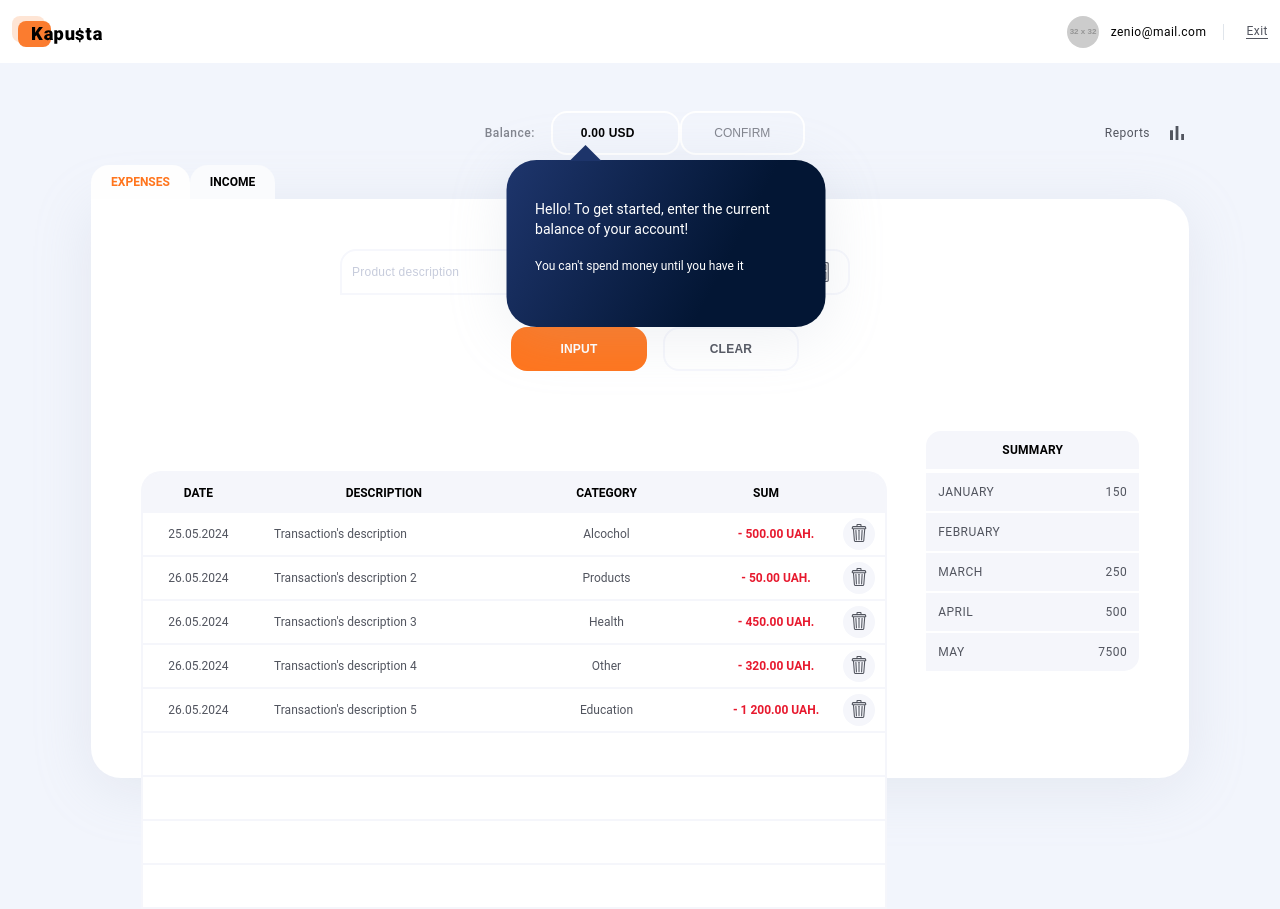
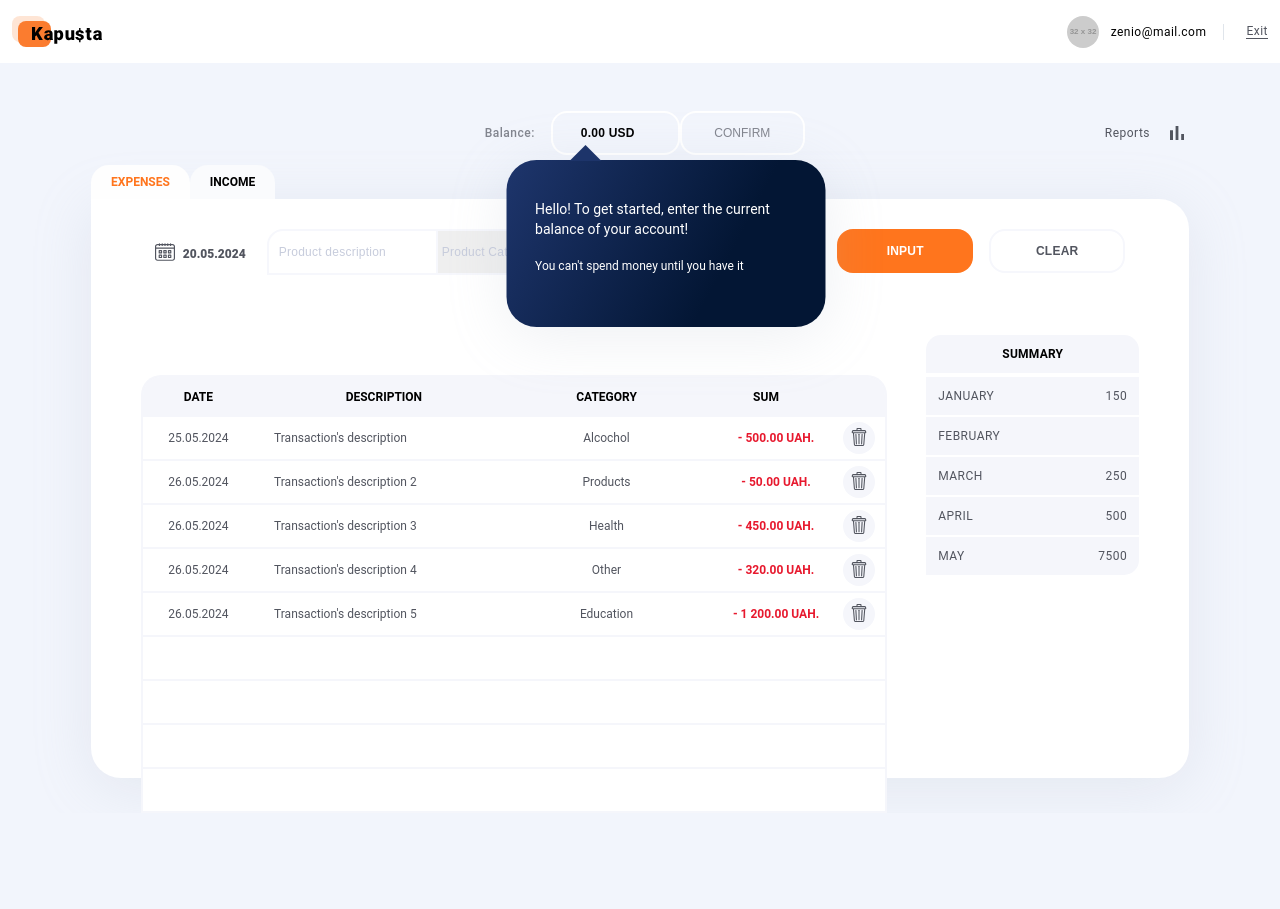
Before and after one commit to 831230/kapusta-architecture, a React (Create React App) app: page / in a window 1280 px wide. Both pictures are taken after typing "name@example.com", "Sample123" into the empty fields and a click on the button "LOG IN". After the commit the page ends 813 px from the top, so only its background shows below. Built offline with nearby package versions, Linux system fonts and the light colour scheme.

Commit message:
style ExpensesIncomeForm i mały dodatek do formularza logowania

```diff
--- a/src/components/ExpensesIncomeForm/ExpensesIncomeForm.jsx
+++ b/src/components/ExpensesIncomeForm/ExpensesIncomeForm.jsx
@@ -3,7 +3,6 @@ import { useDispatch } from "react-redux";
 import CreateDatePicker from "../DatePickerForm/DatePicker";
 
 import Select from "react-select";
-
 
 import styles from "./ExpensesIncomeForm.module.css";
 
@@ -69,8 +68,9 @@ const ExpensesIncomeForm = ({ callback, actionType, categories }) => {
 
   return (
     <form className={styles.ExpensesIncomeForm} onSubmit={handleFormSubmit}>
+      <div className={styles.wrapper}>
+        {" "}
         <CreateDatePicker onDateChange={setDate} />
-
         <div className={styles.ExpensesIncomeFormInputContainer}>
           <input
             className={styles.ExpensesIncomeFormInputDesc}
@@ -112,7 +112,12 @@ const ExpensesIncomeForm = ({ callback, actionType, categories }) => {
               min="0"
               required
             />
-          <img className={styles.ExpensesIncomeFormInputValueIcon} src={calculator} alt="calculator icon" />
+            <img
+              className={styles.ExpensesIncomeFormInputValueIcon}
+              src={calculator}
+              alt="calculator icon"
+            />
+          </div>
         </div>
       </div>
 
@@ -120,7 +125,11 @@ const ExpensesIncomeForm = ({ callback, actionType, categories }) => {
         <button className={styles.ExpensesIncomeFormButtonInput} type="submit">
           Input
         </button>
-        <button className={styles.ExpensesIncomeFormButtonClear} type="button" onClick={clearFormFields}>
+        <button
+          className={styles.ExpensesIncomeFormButtonClear}
+          type="button"
+          onClick={clearFormFields}
+        >
           Clear
         </button>
       </div>
--- a/src/components/ExpensesIncomeForm/ExpensesIncomeForm.module.css
+++ b/src/components/ExpensesIncomeForm/ExpensesIncomeForm.module.css
@@ -1,13 +1,10 @@
-.ExpensesIncomeForm
-{
+/* .ExpensesIncomeForm {
   display: flex;
   margin-bottom: 60px;
   width: 1034px;
 }
-@media screen and (max-width: 1280px)
-{
-	.ExpensesIncomeForm
-	{
+@media screen and (max-width: 1280px) {
+  .ExpensesIncomeForm {
     flex-wrap: wrap;
     justify-content: center;
     margin: auto;
@@ -15,13 +12,11 @@
     max-width: 704px;
   }
 }
-.ExpensesIncomeFormInputContainer
-{
+.ExpensesIncomeFormInputContainer {
   display: flex;
   width: 620px;
 }
-.ExpensesIncomeFormInputDesc
-{
+.ExpensesIncomeFormInputDesc {
   background: none;
   border: 2px solid var(--border-light);
   border-radius: 16px 0px 0px 0px;
@@ -34,15 +29,12 @@
   padding: 1px 2px 1px 10px;
   width: 289px;
 }
-@media screen and (max-width: 1280px)
-{
-	.ExpensesIncomeFormInputDesc
-	{
+@media screen and (max-width: 1280px) {
+  .ExpensesIncomeFormInputDesc {
     width: 160px;
   }
 }
-.ExpensesIncomeFormInputSelectCategory
-{
+.ExpensesIncomeFormInputSelectCategory {
   border-bottom: 2px solid var(--border-light);
   border-left: none;
   border-right: 2px solid var(--border-light);
@@ -54,15 +46,13 @@
   letter-spacing: 0.24px;
   width: 169px;
 }
-.ExpensesIncomeFormInputValueContainer
-{
+.ExpensesIncomeFormInputValueContainer {
   align-items: center;
   display: flex;
   justify-content: center;
   position: relative;
 }
-.ExpensesIncomeFormInputValue
-{
+.ExpensesIncomeFormInputValue {
   background: none;
   border: 2px solid var(--border-light);
   border-left: 2px solid var(--border-light);
@@ -77,62 +67,50 @@
   text-align: right;
   width: 121px;
 }
-@media screen and (max-width: 768px)
-{
-	.ExpensesIncomeFormInputValue
-	{
+@media screen and (max-width: 768px) {
+  .ExpensesIncomeFormInputValue {
     max-width: 127px;
     padding-right: 20px;
   }
 }
-.ExpensesIncomeFormInputValueIcon
-{
+.ExpensesIncomeFormInputValueIcon {
   padding-right: 20px;
   position: absolute;
   right: 0;
 }
-@media screen and (max-width: 768px)
-{
-	.ExpensesIncomeFormInputValueIcon
-	{
+@media screen and (max-width: 768px) {
+  .ExpensesIncomeFormInputValueIcon {
     padding: 0;
   }
 }
 input[type="number"]::-webkit-outer-spin-button,
-input[type="number"]::-webkit-inner-spin-button
-{
+input[type="number"]::-webkit-inner-spin-button {
   margin: 0;
   webkit-appearance: none;
 }
-input[type="number"]
-{
+input[type="number"] {
   moz-appearance: textfield;
 }
 .ExpensesIncomeFormInputDesc::placeholder,
-.ExpensesIncomeFormInputSelectCategory::placeholder
-{
+.ExpensesIncomeFormInputSelectCategory::placeholder {
   color: var(--description-color);
   font-size: 12px;
   font-weight: 400;
   letter-spacing: 0.24px;
 }
-.ExpensesIncomeFormButtonContainer
-{
+.ExpensesIncomeFormButtonContainer {
   display: flex;
   gap: 16px;
   justify-content: space-between;
   margin-left: 30px;
 }
-@media screen and (max-width: 1280px)
-{
-	.ExpensesIncomeFormButtonContainer
-	{
+@media screen and (max-width: 1280px) {
+  .ExpensesIncomeFormButtonContainer {
     margin-top: 32px;
   }
 }
 .ExpensesIncomeFormButtonInput,
-.ExpensesIncomeFormButtonClear
-{
+.ExpensesIncomeFormButtonClear {
   background: none;
   border: none;
   border-radius: 16px;
@@ -146,18 +124,409 @@ input[type="number"]
   width: 136px;
   height: 44px;
 }
-.ExpensesIncomeFormButtonInput
-{
+.ExpensesIncomeFormButtonInput {
   background-color: var(--text-orange);
   color: var(--text-white);
 }
-.ExpensesIncomeFormButtonClear
-{
+.ExpensesIncomeFormButtonClear {
   border-radius: 16px;
   border: 2px solid var(--border-light);
   color: var(--text-gray);
 }
-.ExpensesIncomeFormButtonInput:hover
-{
+.ExpensesIncomeFormButtonInput:hover {
   background-color: var(--button-input);
 }
+
+@media screen and (max-width: 768px) {
+  .ExpensesIncomeForm {
+    margin-bottom: 48px;
+  }
+  .ExpensesIncomeFormInputContainer {
+    width: 480px;
+  }
+  .wrapper {
+    display: flex;
+  }
+  .ExpensesIncomeFormInputValueContainer {
+    width: 103px;
+  }
+}
+
+@media screen and (max-width: 768px) {
+  .ExpensesIncomeForm {
+    display: flex;
+    flex-direction: column;
+    gap: 32px;
+    margin-bottom: 48px;
+  }
+
+  .wrapper {
+    display: flex;
+  }
+
+  .ExpensesIncomeFormInputContainer {
+    display: flex;
+  }
+
+  .ExpensesIncomeFormInputDesc {
+    background: none;
+    border: 2px solid var(--border-light);
+    border-radius: 16px 0px 0px 0px;
+    color: var(--description-color);
+    font-size: 12px;
+    height: 40px;
+    letter-spacing: 0.24px;
+    margin-left: 10px;
+    padding: 10px;
+    padding: 1px 2px 1px 10px;
+  }
+  .ExpensesIncomeFormInputDesc::placeholder {
+    color: var(--description-color);
+  }
+
+  .ExpensesIncomeFormInputSelectCategory {
+    border-bottom: 2px solid var(--border-light);
+    border-left: none;
+    border-right: 2px solid var(--border-light);
+    border-top: 2px solid var(--border-light);
+    color: var(--description-color);
+    font-size: 12px;
+    font-weight: 400;
+    height: 46px;
+    letter-spacing: 0.24px;
+    width: 186px;
+  }
+
+  .ExpensesIncomeFormInputValueContainer {
+    display: flex;
+    position: relative;
+  }
+
+  .ExpensesIncomeFormInputValue {
+    background: none;
+    border: 2px solid var(--border-light);
+    border-left: 2px solid var(--border-light);
+    border-left: none;
+    border-radius: 0 16px 16px 0;
+    border-radius: 20px, 0px, 0px, 20px;
+    color: var(--description-color);
+    font-size: 12px;
+    height: 40px;
+    letter-spacing: 0.24px;
+
+    text-align: center;
+    width: 108px;
+  }
+
+  .ExpensesIncomeFormInputValueIcon {
+    position: absolute;
+    left: 73px;
+    top: 50%;
+    transform: translateY(-50%);
+    pointer-events: none;
+  }
+
+  .ExpensesIncomeFormButtonContainer {
+    display: flex;
+    gap: 16px;
+    justify-content: center;
+  }
+
+  .ExpensesIncomeFormButtonInput,
+  .ExpensesIncomeFormButtonClear {
+    background: none;
+    border: none;
+    border-radius: 16px;
+    cursor: pointer;
+    font-size: 12px;
+    font-weight: bold;
+    letter-spacing: 0.24px;
+    padding: 12px 27.2px;
+    text-transform: uppercase;
+    transition: background-color 0.3s ease;
+    width: 136px;
+    height: 44px;
+  }
+  .ExpensesIncomeFormButtonInput {
+    background-color: var(--text-orange);
+    color: var(--text-white);
+  }
+  .ExpensesIncomeFormButtonClear {
+    border-radius: 16px;
+    border: 2px solid var(--border-light);
+    color: var(--text-gray);
+  }
+  .ExpensesIncomeFormButtonInput:hover {
+    background-color: var(--button-input);
+  }
+} */
+
+/* .ExpensesIncomeForm {
+  display: flex;
+  margin-bottom: 60px;
+  width: 1034px;
+}
+@media screen and (max-width: 1280px) {
+  .ExpensesIncomeForm {
+    flex-wrap: wrap;
+    justify-content: center;
+    margin: auto;
+    margin-bottom: 60px;
+    max-width: 704px;
+  }
+}
+.ExpensesIncomeFormInputContainer {
+  display: flex;
+  width: 620px;
+}
+.ExpensesIncomeFormInputDesc {
+  background: none;
+  border: 2px solid var(--border-light);
+  border-radius: 16px 0px 0px 0px;
+  color: var(--description-color);
+  font-size: 12px;
+  height: 40px;
+  letter-spacing: 0.24px;
+  margin-left: 10px;
+  padding: 10px;
+  padding: 1px 2px 1px 10px;
+  width: 289px;
+}
+@media screen and (max-width: 1280px) {
+  .ExpensesIncomeFormInputDesc {
+    width: 160px;
+  }
+}
+.ExpensesIncomeFormInputSelectCategory {
+  border-bottom: 2px solid var(--border-light);
+  border-left: none;
+  border-right: 2px solid var(--border-light);
+  border-top: 2px solid var(--border-light);
+  color: var(--description-color);
+  font-size: 12px;
+  font-weight: 400;
+  height: 46px;
+  letter-spacing: 0.24px;
+  width: 169px;
+}
+.ExpensesIncomeFormInputValueContainer {
+  align-items: center;
+  display: flex;
+  justify-content: center;
+  position: relative;
+}
+.ExpensesIncomeFormInputValue {
+  background: none;
+  border: 2px solid var(--border-light);
+  border-left: 2px solid var(--border-light);
+  border-left: none;
+  border-radius: 0 16px 16px 0;
+  border-radius: 20px, 0px, 0px, 20px;
+  color: var(--description-color);
+  font-size: 12px;
+  height: 40px;
+  letter-spacing: 0.24px;
+  padding-right: 40px;
+  text-align: right;
+  width: 121px;
+}
+@media screen and (max-width: 768px) {
+  .ExpensesIncomeFormInputValue {
+    max-width: 127px;
+    padding-right: 20px;
+  }
+}
+.ExpensesIncomeFormInputValueIcon {
+  padding-right: 20px;
+  position: absolute;
+  right: 0;
+}
+@media screen and (max-width: 768px) {
+  .ExpensesIncomeFormInputValueIcon {
+    padding: 0;
+  }
+}
+input[type="number"]::-webkit-outer-spin-button,
+input[type="number"]::-webkit-inner-spin-button {
+  margin: 0;
+  webkit-appearance: none;
+}
+input[type="number"] {
+  moz-appearance: textfield;
+}
+.ExpensesIncomeFormInputDesc::placeholder,
+.ExpensesIncomeFormInputSelectCategory::placeholder {
+  color: var(--description-color);
+  font-size: 12px;
+  font-weight: 400;
+  letter-spacing: 0.24px;
+}
+.ExpensesIncomeFormButtonContainer {
+  display: flex;
+  gap: 16px;
+  justify-content: space-between;
+  margin-left: 30px;
+}
+@media screen and (max-width: 1280px) {
+  .ExpensesIncomeFormButtonContainer {
+    margin-top: 32px;
+  }
+}
+.ExpensesIncomeFormButtonInput,
+.ExpensesIncomeFormButtonClear {
+  background: none;
+  border: none;
+  border-radius: 16px;
+  cursor: pointer;
+  font-size: 12px;
+  font-weight: bold;
+  height: 44px;
+  letter-spacing: 0.24px;
+  padding: 12px 27.2px;
+  text-transform: uppercase;
+  transition: background-color 0.3s ease;
+  width: 136px;
+}
+.ExpensesIncomeFormButtonInput {
+  background-color: var(--text-orange);
+  color: var(--text-white);
+}
+.ExpensesIncomeFormButtonClear {
+  border: 2px solid var(--border-light);
+  border-radius: 16px;
+  color: var(--text-gray);
+}
+.ExpensesIncomeFormButtonInput:hover {
+  background-color: var(--button-input);
+}
+@media screen and (max-width: 768px) {
+  .ExpensesIncomeForm {
+    margin-bottom: 48px;
+  }
+  .ExpensesIncomeFormInputContainer {
+    width: 480px;
+  }
+  .wrapper {
+    display: flex;
+  }
+  .ExpensesIncomeFormInputValueContainer {
+    width: 103px;
+  }
+} */
+
+.ExpensesIncomeForm {
+  display: flex;
+  flex-direction: row;
+  flex-wrap: wrap;
+  gap: 32px;
+  justify-content: space-around;
+  margin-bottom: 60px;
+}
+.wrapper {
+  display: flex;
+  justify-content: space-between;
+}
+.ExpensesIncomeFormInputContainer {
+  display: flex;
+}
+.ExpensesIncomeFormInputDesc {
+  background: none;
+  border: 2px solid var(--border-light);
+  border-radius: 16px 0px 0px 0px;
+  color: var(--description-color);
+  font-size: 12px;
+  letter-spacing: 0.24px;
+  margin-left: 10px;
+  padding: 1px 2px 1px 10px;
+}
+.ExpensesIncomeFormInputDesc::placeholder {
+  color: var(--description-color);
+}
+.ExpensesIncomeFormInputSelectCategory {
+  border-bottom: 2px solid var(--border-light);
+  border-left: none;
+  border-right: 2px solid var(--border-light);
+  border-top: 2px solid var(--border-light);
+  color: var(--description-color);
+  font-size: 12px;
+  font-weight: 400;
+  height: 46px;
+  letter-spacing: 0.24px;
+  width: 186px;
+}
+.ExpensesIncomeFormInputValueContainer {
+  display: flex;
+  position: relative;
+}
+.ExpensesIncomeFormInputValue {
+  background: none;
+  border: 2px solid var(--border-light);
+  border-left: none;
+  border-radius: 0 16px 16px 0;
+  color: var(--description-color);
+  font-size: 12px;
+  height: 40px;
+  letter-spacing: 0.24px;
+  text-align: center;
+  width: 108px;
+}
+.ExpensesIncomeFormInputValueIcon {
+  left: 73px;
+  pointer-events: none;
+  position: absolute;
+  top: 50%;
+  transform: translateY(-50%);
+}
+.ExpensesIncomeFormButtonContainer {
+  display: flex;
+  gap: 16px;
+  justify-content: center;
+}
+.ExpensesIncomeFormButtonInput,
+.ExpensesIncomeFormButtonClear {
+  background: none;
+  border: none;
+  border-radius: 16px;
+  cursor: pointer;
+  font-size: 12px;
+  font-weight: bold;
+  height: 44px;
+  letter-spacing: 0.24px;
+  padding: 12px 27.2px;
+  text-transform: uppercase;
+  transition: background-color 0.3s ease;
+  width: 136px;
+}
+.ExpensesIncomeFormButtonInput {
+  background-color: var(--text-orange);
+  color: var(--text-white);
+}
+.ExpensesIncomeFormButtonClear {
+  border: 2px solid var(--border-light);
+  border-radius: 16px;
+  color: var(--text-gray);
+}
+.ExpensesIncomeFormButtonInput:hover {
+  background-color: var(--button-input);
+}
+@media screen and (max-width: 768px) {
+  .ExpensesIncomeForm {
+    flex-direction: column;
+    gap: 32px;
+    margin-bottom: 48px;
+  }
+  .wrapper {
+    display: flex;
+    justify-content: space-between;
+  }
+  .ExpensesIncomeFormInputDesc {
+    margin-left: 10px;
+    padding: 10px 2px 10px 10px;
+  }
+  .ExpensesIncomeFormInputValueIcon {
+    left: 73px;
+  }
+  .ExpensesIncomeFormButtonContainer {
+    justify-content: center;
+  }
+}
--- a/src/components/LoginForm/LoginForm.styles.js
+++ b/src/components/LoginForm/LoginForm.styles.js
@@ -11,7 +11,8 @@ export const LoginFormContainer = styled.div`
   background: rgb(255, 255, 255);
   border-radius: 30px;
 fill: #fff;
-box-shadow: 0 10px 60px 0 rgba(170, 178, 197, 0.2);
+box-shadow: 0 10px 60px 0 rgba(170, 178, 197, 0.2),
+rgba(0, 0, 0, 0.4) 0px 20px 15px -10px;;
 
 
 
```
Lines whose indentation alone changed are shown as unchanged.
